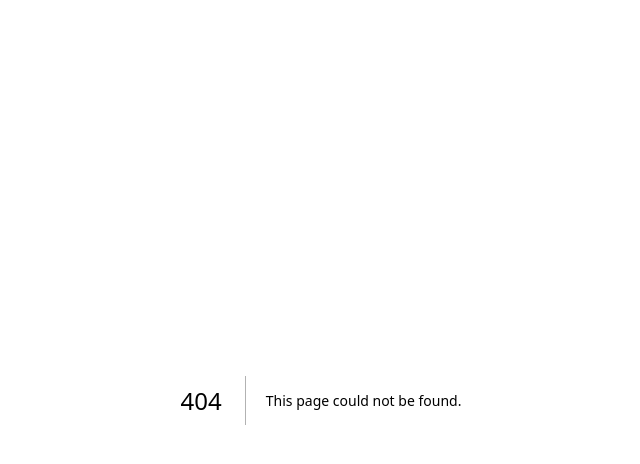
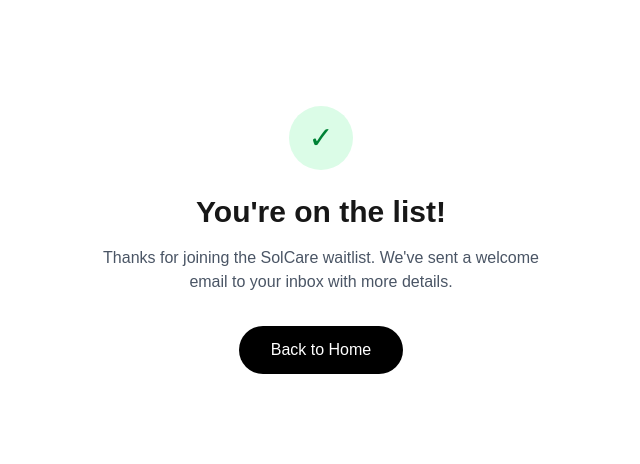
Before and after one commit to nungatung/SolCare, a Next.js app: page /cart/success in a window 1280 px wide. Before the commit this address had no page. Shown: the top 464 px of the page, without its empty margins (319-959 px from the left). Built offline with nearby package versions, Linux system fonts and the light colour scheme.

Commit message:
Updated email structure

```diff
--- a/src/app/cart/page.tsx
+++ b/src/app/cart/page.tsx
@@ -1,6 +1,7 @@
 import { sql } from '@vercel/postgres';
 import { revalidatePath } from 'next/cache';
 import { Resend } from 'resend';
+import {redirect} from 'next/navigation';
 
 // Initialize Resend with your API Key
 const resend = new Resend(process.env.RESEND_API_KEY);
@@ -19,17 +20,39 @@
     await sql`INSERT INTO users (email) VALUES (${email});`;
 
     // 2. Send Welcome Email
+    if (resend) {
   await resend.emails.send({
-        from: 'Solcare <onboarding@resend.dev>', // Resend provides this for testing
+    from: 'Solcare <onboarding@resend.dev>',
     to: email,
-        subject: 'Welcome to the Solcare Waitlist!',
-        html: `<h1>Thanks for joining!</h1><p>We're excited to have you. Stay tuned for updates.</p>`
+    subject: '☀️ You’re on the list: Welcome to Solcare',
+    html: `
+      <div style="font-family: sans-serif; max-width: 600px; margin: 0 auto; color: #333;">
+        <h1 style="color: #000; font-size: 24px;">Welcome to the Solcare Waitlist!</h1>
+        <p>Hi there,</p>
+        <p>Thanks for joining us! We’re building Solcare to change the way you think about solar, and we’re thrilled to have you with us from the very beginning.</p>
+        <div style="background-color: #f9f9f9; padding: 20px; border-radius: 8px; margin: 20px 0;">
+          <h3 style="margin-top: 0;">What’s next?</h3>
+          <ul style="padding-left: 20px;">
+            <li><strong>Early Access:</strong> You'll be among the first to know when we launch.</li>
+            <li><strong>Exclusive Updates:</strong> We'll send you sneak peeks of what we're building.</li>
+            <li><strong>Founding Member Perks:</strong> Early supporters will get a special discount at launch.</li>
+          </ul>
+        </div>
+        <p>Stay tuned for more updates soon!</p>
+        <p>Best,<br />The Solcare Team</p>
+        <hr style="border: none; border-top: 1px solid #eee; margin-top: 30px;" />
+        <p style="font-size: 12px; color: #999;">You received this because you signed up for the Solcare waitlist.</p>
+      </div>
+    `
   });
-
-      revalidatePath('/cart');
+}
   } catch (e) {
     console.error("Error:", e);
+    // You could redirect to an error page here if you wanted
   }
+
+  // 3. Redirect to the success page
+  redirect('/cart/success');
 }
 
   return (
--- /dev/null
+++ b/src/app/cart/success/page.tsx
@@ -0,0 +1,21 @@
+import Link from 'next/link';
+
+export default function SuccessPage() {
+  return (
+    <div className="flex flex-col items-center justify-center min-h-[60vh] p-8 text-center">
+      <div className="bg-green-100 text-green-700 w-16 h-16 rounded-full flex items-center justify-center mb-6 text-3xl">
+        ✓
+      </div>
+      <h1 className="text-3xl font-bold mb-4">You're on the list!</h1>
+      <p className="text-gray-600 max-w-md mb-8">
+        Thanks for joining the SolCare waitlist. We've sent a welcome email to your inbox with more details.
+      </p>
+      <Link
+        href="/"
+        className="bg-black text-white px-8 py-3 rounded-full hover:bg-gray-800 transition"
+      >
+        Back to Home
+      </Link>
+    </div>
+  );
+}
```
Lines whose indentation alone changed are shown as unchanged.
